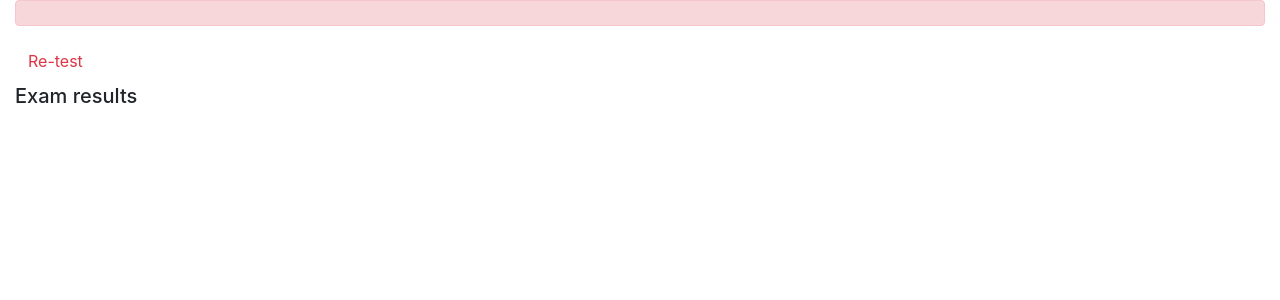
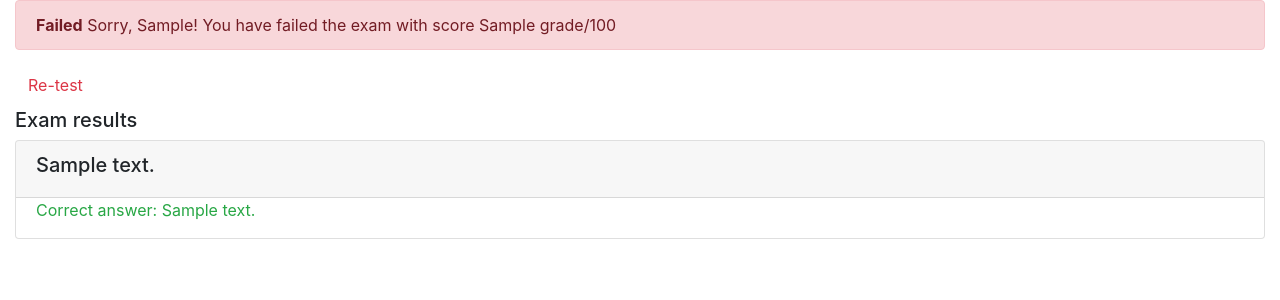
Before and after one commit to XiJordanWang/Django-demo, a Django app: template onlinecourse/templates/onlinecourse/exam_result_bootstrap.html in a window 1280 px wide. Shown: the part 56-356 px from the top of the page. Run offline with Django 3.2, Linux system fonts and the light colour scheme; a user stored in the database is signed in; tables that the repository leaves empty hold one stand-in row (values such as "Sample post"); the template is opened without the code that fills it: values that come from a table or form of the project are taken from there, most other values are stand-ins (such as "Sample title", 1, 10 or a date in 2020); some libraries are stand-ins or nearby versions.

Commit message:
finish result

```diff
--- a/onlinecourse/templates/onlinecourse/exam_result_bootstrap.html
+++ b/onlinecourse/templates/onlinecourse/exam_result_bootstrap.html
@@ -23,8 +23,8 @@
                 <form class="form-inline" action="{% url 'onlinecourse:login' %}" method="post">
                     {% csrf_token %}
                     <div class="input-group">
-                        <input type="text" class="form-control" placeholder="Username" name="username" >
-                        <input type="password" class="form-control" placeholder="Username" name="psw" >
+                        <input type="text" class="form-control" placeholder="Username" name="username">
+                        <input type="password" class="form-control" placeholder="Username" name="psw">
                         <button class="btn btn-primary" type="submit">Login</button>
                         <a class="btn btn-link" href="{% url 'onlinecourse:registration' %}">Sign Up</a>
                     </div>
@@ -39,16 +39,39 @@
     {% if grade > 80 %}
     <div class="alert alert-success">
         <!--HINT Display passed info -->
+        <b>Congratulations, {{ user.first_name }}!</b> You have passed the exam and completed the course with score {{
+        grade }}/100
     </div>
     {% else %}
     <div class="alert alert-danger">
         <!--HINT Display failed info -->
+        <b>Failed</b> Sorry, {{ user.first_name }}! You have failed the exam with score {{ grade }}/100
     </div>
     <a class="btn btn-link text-danger" href="{% url 'onlinecourse:course_details' course.id %}">Re-test</a>
     {% endif %}
     <div class="card-columns-vertical mt-1">
         <h5 class="">Exam results</h5>
         <!--HINT Display exam results-->
+        {% for question in course.question_set.all %}
+        <div class="card mt-1">
+            <div class="card-header"><h5>{{ question.content }}</h5></div>
+            <div class="form-group">
+                {% for choice in question.choice_set.all %}
+                <div class="form-check">
+                    {% if choice.is_correct and choice in choices %}
+                    <div class="text-success">Correct answer: {{ choice.content }}</div>
+                    {% else %}{% if choice.is_correct and not choice in choices %}
+                    <div class="text-warning">Not selected: {{ choice.content }}</div>
+                    {% else %}{% if not choice.is_correct and choice in choices %}
+                    <div class="text-danger">Wrong answer: {{ choice.content }}</div>
+                    {% else %}
+                    <div>{{ choice.content }}</div>
+                    {% endif %}{% endif %}{% endif %}
+                </div>
+                {% endfor %}
+            </div>
+        </div>
+        {% endfor %}
     </div>
 </div>
 </body>
```
Lines whose indentation alone changed are shown as unchanged.
